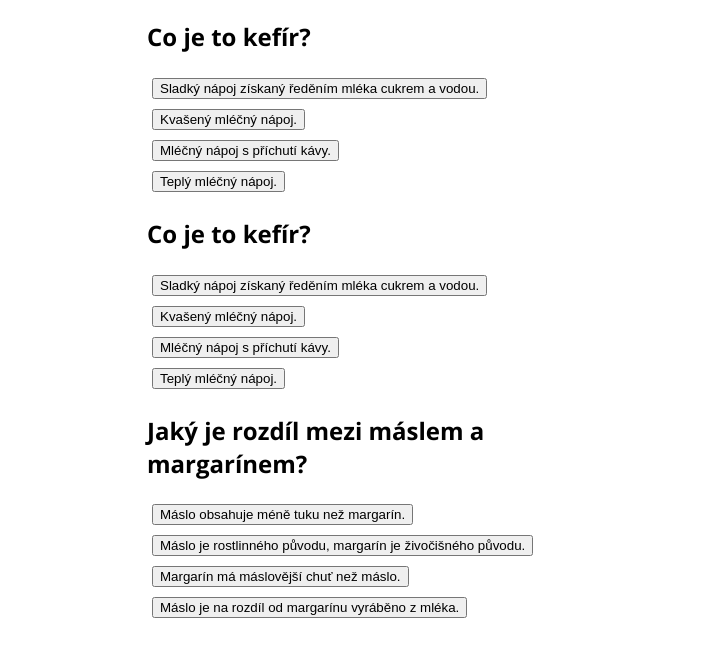
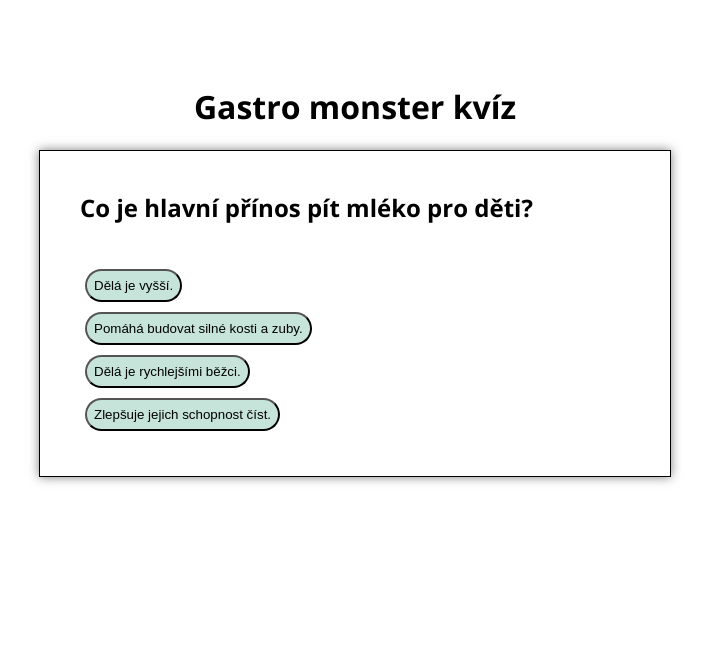
Before and after one commit to HSpoustova/Gastro-Monster, a React (Vite) app: page / in a window 1280 px wide. Shown: the top 656 px of the page, without its empty margins (285-994 px from the left). Built offline with nearby package versions, Linux system fonts and the light colour scheme.

Commit message:
přidány další otázky a dotažení funkcionality vyběru odpovědí

```diff
--- a/src/components/Arrays/index.jsx
+++ b/src/components/Arrays/index.jsx
@@ -51,6 +51,238 @@ export const dairyData = [
     ],
     correctAnswer: 3,
   },
+  {
+    question: 'Co znamená, když je mléko "plnotučné"?',
+    answer: [
+      'Že má přidaný extra cukr.',
+      'Že je z něj odstraněn veškerý tuk.',
+      'Že obsahuje přirozený mléčný tuk.',
+      'Že je do něj přidáno ovoce.'
+    ],
+    correctAnswer: 2,
+  },
+  {
+    question: 'Co jsou to probiotika?',
+    answer: [
+      'Bakterie, které se přirozeně vyskytují v našem střevě',
+      'Kvalitní bio potraviny',
+      'Vláknina',
+      'Sušenky se speciálním máslem',
+    ],
+    correctAnswer: 0,
+  },
+  {
+    question: 'Jaký vitamín, který je důležitý pro zrak, najdeme v mléčných výrobcích?',
+    answer: [
+      'Vitamín A.',
+      'Vitamín C.',
+      'Vitamín B12.',
+      'Vitamín D.'
+    ],
+    correctAnswer: 0,
+  },
+  {
+    question: 'Které z těchto potravin je mléčný výrobek?',
+    answer: [
+      'Hamburger.',
+      'Rýže.',
+      'Tvaroh.',
+      'Brambory.'
+    ],
+    correctAnswer: 2,
+  },
+  {
+    question: 'Který vitamín najdeš ve slunečném světle a také v mléčných výrobcích?',
+    answer: [
+      'Vitamín A.',
+      'Vitamín B6.',
+      'Vitamín C.',
+      'Vitamín D.'
+    ],
+    correctAnswer: 3,
+  },
+  {
+    question: 'Proč mají některé sýry silnější chuť než jiné?',
+    answer: [
+      'Protože jsou starší.',
+      'Protože jsou vyrobeny z odlišných druhů mléka.',
+      'Protože do nich přidávají více soli.',
+      'Protože jsou ponořeny do ovocného džusu.'
+    ],
+    correctAnswer: 0,
+  },
+  {
+    question: 'Jaký je rozdíl mezi jogurtem a kefírem?',
+    answer: [
+      'Jogurt je sladký a kefír je slaný.',
+      'Kefír je tekutější a má více probiotik.',
+      'Jogurt se vyrábí z rostlinného mléka.',
+      'Žádný, jsou to jen různá jména pro stejný produkt.'
+    ],
+    correctAnswer: 1,
+  },
+  {
+    question: 'Co je hlavní složkou sýra?',
+    answer: [
+      'Voda.',
+      'Ovoce.',
+      'Mléko.',
+      'Zelenina.'
+    ],
+    correctAnswer: 2,
+  },
+  {
+    question: 'Proč se někdy na povrchu sýra tvoří plíseň?',
+    answer: [
+      'Protože je starý.',
+      'Protože není správně uložen.',
+      'Protože plíseň je součástí výrobního procesu některých sýrů.',
+      'Protože byl namočen ve vodě.'
+    ],
+    correctAnswer: 2,
+  },
+  {
+    question: 'Co je hlavní přínos pít mléko pro děti?',
+    answer: [
+      'Dělá je vyšší.',
+      'Pomáhá budovat silné kosti a zuby.',
+      'Dělá je rychlejšími běžci.',
+      'Zlepšuje jejich schopnost číst.'
+    ],
+    correctAnswer: 1,
+  },
+  {
+    question: 'Proč se do některých mléčných výrobků přidávají živé bakterie?',
+    answer: [
+      'Aby se urychlil proces zkažení.',
+      'Aby to bylo více kyselé.',
+      'Aby to bylo sladší.',
+      'Aby to bylo zdravější pro tvé trávení.'
+    ],
+    correctAnswer: 3,
+  },
+  {
+    question: 'Které z těchto potravin je nejlepším zdrojem vápníku?',
+    answer: [
+      'Pomerančový džus.',
+      'Mléčná čokoláda.',
+      'Sýr.',
+      'Kukuřičné lupínky.'
+    ],
+    correctAnswer: 2,
+  },
+  {
+    question: 'Co je to laktóza, kterou najdeme v mléčných výrobcích?',
+    answer: [
+      'Druh tuku.',
+      'Druh cukru.',
+      'Druh soli.',
+      'Druh proteinu.'
+    ],
+    correctAnswer: 1,
+  },
+  {
+    question: 'Proč někteří lidé nemohou pít obyčejné mléko?',
+    answer: [
+      'Protože mají intoleranci na laktózu.',
+      'Protože jim to nechutná.',
+      'Protože je to příliš drahé.',
+      'Protože mají raději vodu.'
+    ],
+    correctAnswer: 0,
+  },
+  {
+    question: 'Jaký je hlavní důvod pro konzumaci nízkotučných mléčných výrobků?',
+    answer: [
+      'Obsahují méně kalorií a méně tuku.',
+      'Jsou více vodnaté.',
+      'Mají silnější chuť.',
+      'Jsou levnější.'
+    ],
+    correctAnswer: 0,
+  },
+  {
+    question: 'Který mléčný výrobek se vyrábí z kysané smetany?',
+    answer: [
+      'Zmrzlina.',
+      'Kefír.',
+      'Tvaroh.',
+      'Máslo.'
+    ],
+    correctAnswer: 3,
+  },
+  {
+    question: 'Jak se nazývá proces, při kterém se mléko mění na jogurt?',
+    answer: [
+      'Fermentace.',
+      'Pasterace.',
+      'Destilace.',
+      'Ztužování.'
+    ],
+    correctAnswer: 0,
+  },
+  {
+    question: 'Které vitamíny se často přidávají do mléka?',
+    answer: [
+      'Vitamín A a D.',
+      'Vitamín C a B12.',
+      'Vitamín E a K.',
+      'Vitamín B6 a B1.'
+    ],
+    correctAnswer: 0,
+  },
+  {
+    question: 'Který mléčný produkt je dobrým zdrojem bílkovin?',
+    answer: [
+      'Tvaroh.',
+      'Kondenzované mléko.',
+      'Sladká smetana.',
+      'Mléčná čokoláda.'
+    ],
+    correctAnswer: 0,
+  },
+  {
+    question: 'Proč je mléko dobré pro zdravé kosti?',
+    answer: [
+      'Obsahuje hodně cukru.',
+      'Má vysoký obsah vápníku a vitamínu D.',
+      'Je bez tuku.',
+      'Má hodně vody.'
+    ],
+    correctAnswer: 1,
+  },
+  {
+    question: 'Proč by děti měly pít mléko?',
+    answer: [
+      'Kvůli jeho vysokému obsahu proteinů a vápníku.',
+      'Protože chutná dobře s čokoládou.',
+      'Kvůli jeho barvě.',
+      'Kvůli vysokému obsahu cukru.'
+    ],
+    correctAnswer: 0,
+  },
+  {
+    question: 'Jaký je hlavní rozdíl mezi celým a odstředěným mlékem?',
+    answer: [
+      'Odstředěné mléko je více zahřívané.',
+      'Celé mléko má více vitamínů.',
+      'Odstředěné mléko má méně tuku.',
+      'Celé mléko má méně cukru.'
+    ],
+    correctAnswer: 2,
+  },
+  {
+    question: 'Proč by děti, které mají intoleranci na laktózu, neměly pít běžné mléko?',
+    answer: [
+      'Protože nemohou správně strávit laktózu (mléčný cukr).',
+      'Protože je bez chuti.',
+      'Protože obsahuje příliš mnoho tuku.',
+      'Protože způsobuje alergie.'
+    ],
+    correctAnswer: 0,
+  },
+
+
 ];
 
 export const bakeryData = [
--- a/src/components/DiaryProduct/index.jsx
+++ b/src/components/DiaryProduct/index.jsx
@@ -4,24 +4,35 @@ import { useState } from 'react';
 
 export const DiaryProduct = () => {
   const getRandomObject = (array) => {
+    //vybere random objekt z předaného pole
     const randomObject = array[Math.floor(Math.random() * array.length)];
     return randomObject;
   };
-
   const [questionData, setQuestionData] = useState(() =>
     getRandomObject(dairyData),
   );
-
+  //nacte random otazku z pole otazek - pouzijeme v handleClick aby se to aktualizovalo po odpovědi
+  const updateQuestionData = () => {
+    setQuestionData(getRandomObject(dairyData));
+  };
+  //funkce která na klik zhodnotí jestli odpověd uživatele se shoduje s indexem správné odpovědi. Pokud ano dá správná odpoved a pokud ne tak dá špatná odpoveď + načtení další otázky
+  const handleClick = (selectedAnswerIndex) => {
+    if (selectedAnswerIndex === questionData.correctAnswer) {
+      alert('Správná odpověď');
+    } else {
+      alert('Špatná odpověď');
+    }
+    updateQuestionData()
+  };
   return (
-    <div className="container">
       <div>
         <h2>{questionData.question}</h2>
-        {questionData.answer.map((answer) => (
+        {questionData.answer.map((answer, index) => (
           <div>
-            <button className="button__answer">{answer}</button>
+            <button onClick={() => handleClick(index)} className="button__answer">{answer}</button>
           </div>
         ))}
       </div>
-    </div>
+
   );
 };
--- a/src/components/DiaryProduct/style.css
+++ b/src/components/DiaryProduct/style.css
@@ -1,5 +1,8 @@
 .button__answer {
   margin: 5px;
+  background-color: rgb(199, 228, 218);
+  border-radius: 20px;
+  padding: 7px;
 }
 
 .button__answer--green {
--- a/src/global.css
+++ b/src/global.css
@@ -9,7 +9,7 @@ html {
 }
 
 .container {
-  max-width: 26rem;
+  max-width: 50%;
   margin-right: auto;
   margin-left: auto;
 }
--- a/src/pages/HomePage/index.jsx
+++ b/src/pages/HomePage/index.jsx
@@ -2,11 +2,15 @@ import './style.css';
 import { DiaryProduct } from '../../components/DiaryProduct';
 
 export const HomePage = () => {
+
   return (
+    <>
+    <header>
+    <h1>Gastro monster kvíz</h1>
+  </header>
     <div className="container">
       <DiaryProduct />
-      <DiaryProduct />
-      <DiaryProduct />
     </div>
+    </>
   );
 };
--- a/src/pages/HomePage/style.css
+++ b/src/pages/HomePage/style.css
@@ -4,10 +4,13 @@ header {
   align-items: center;
   margin-top: 4rem;
 }
-
-.logo {
-  width: 10rem;
-  height: 10rem;
-  background-image: url(./img/rocket.svg);
-  background-size: contain;
+h2 {
+  padding-bottom: 40px;
+  margin: 0;
 }
+.container {
+  border: 1px;
+  border-style: solid;
+  padding: 40px;
+  box-shadow: 0 0 10px rgba(0, 0, 0, 0.5);
+}
```
